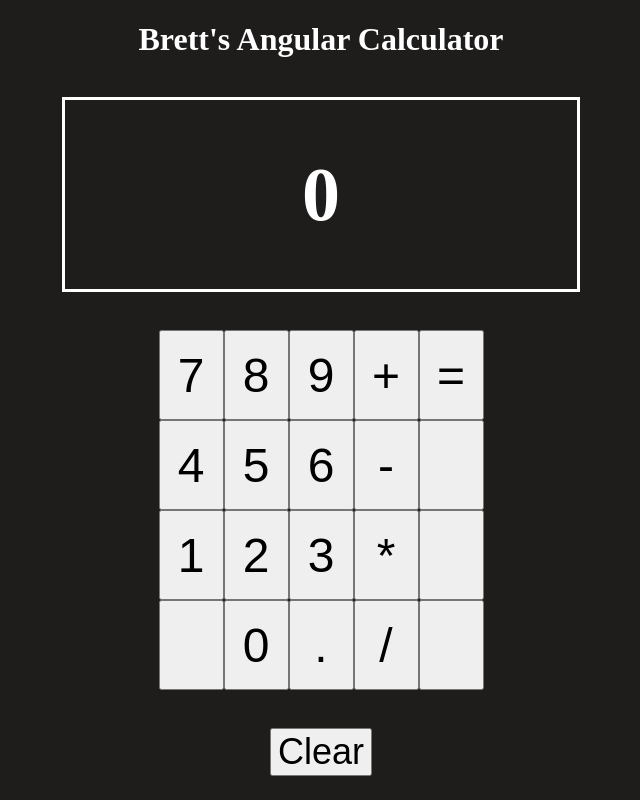
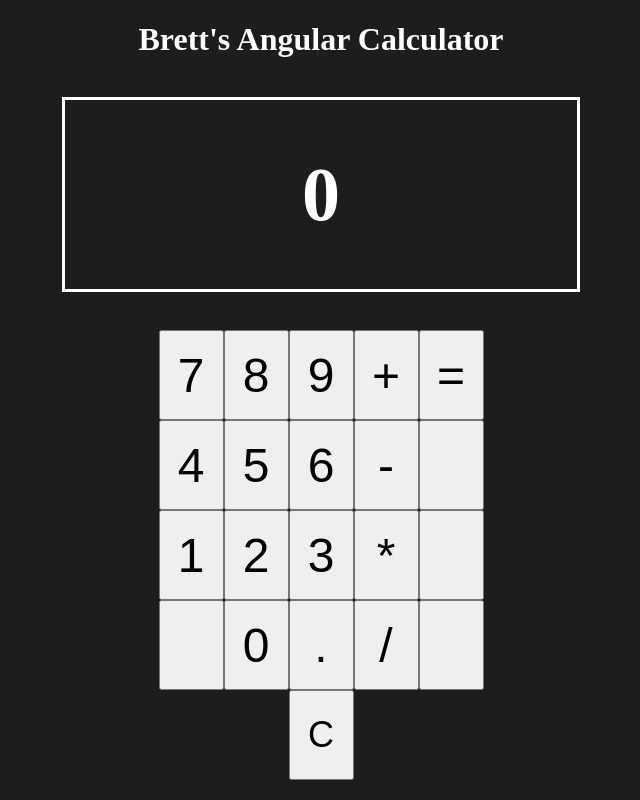
Before and after one commit to b16fowler/ng-calculator, an Angular app: page / in a window 1280 px wide. Shown: the whole page, without its empty margins (319-959 px from the left). Built offline with nearby package versions, Linux system fonts and the light colour scheme.

Commit message:
css changes for clear button

```diff
--- a/src/components/buttons/clear/clear.ts
+++ b/src/components/buttons/clear/clear.ts
@@ -3,15 +3,15 @@ import { Component, output } from '@angular/core';
 @Component({
   selector: 'app-clear',
   imports: [],
-  template: `
-    <button (click)="handleClick()">Clear</button>
-  `,
+  template: ` <button (click)="handleClick()">C</button> `,
   styles: `
     button {
       display: block;
       margin: 0 auto;
-      margin-top: 3%;
+      padding: 15px;
       font-size: 36px;
+      width: 65px;
+      height: 90px;
     }
   `,
 })
```
